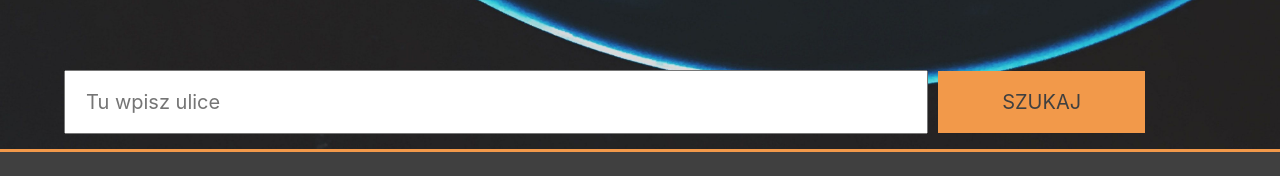
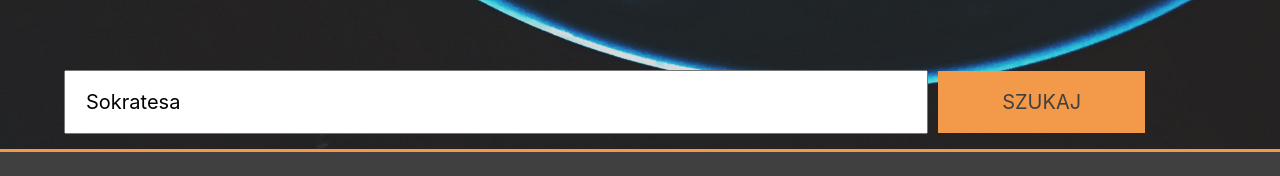
Before and after one commit to lczerniawski/GlodnyStudent, a React (Create React App) app in the folder GlodnyStudent/ClientApp/: page / in a window 1280 px wide. Shown: the part 581-757 px from the top of the page. Built offline with nearby package versions, Linux system fonts and the light colour scheme.

Commit message:
Prototype Commit

```diff
--- a/GlodnyStudent/ClientApp/src/App.js
+++ b/GlodnyStudent/ClientApp/src/App.js
@@ -11,7 +11,7 @@ export default class App extends Component {
   constructor(props){
     super(props);
     this.state={
-      address :"",
+      address :"Sokratesa",
       id:""}
     this.setAddress = this.setAddress.bind(this);
     this.setId = this.setId.bind(this);
@@ -28,7 +28,7 @@ export default class App extends Component {
   render () {
     return (
       <Layout>
-        <Route exact path='/'  render={(props) => <Home {...props} onAddressInput={this.setAddress}  />} />
+		<Route exact path='/' render={(props) => <Home {...props} address= {this.state.address} onAddressInput={this.setAddress}  />} />
         <Route  path='/ListaRestauracji'  render={(props) => <RestaurantList  {...props}  sendIdForRestaurantPage={this.setId}  address={this.state.address} />} />
         <Route  path='/Restauracja'  render={(props) => <RestaurantPage  {...props} id={this.state.id}  />} />
       </Layout>
--- a/GlodnyStudent/ClientApp/src/components/MainPage/Home.js
+++ b/GlodnyStudent/ClientApp/src/components/MainPage/Home.js
@@ -13,7 +13,7 @@ export class Home extends Component {
           <h2>a my wskażemy Ci miejsca warte uwagi</h2>
         </div>
         <div className="search">
-          <Search isMain="true" onAddressInput={this.props.onAddressInput} />
+          <Search isMain="true" address= {this.props.address} onAddressInput={this.props.onAddressInput} />
         </div>
       </div>
     );
```
Also changed, not shown: 1 other file (tests, documents, lock files or other folders).
